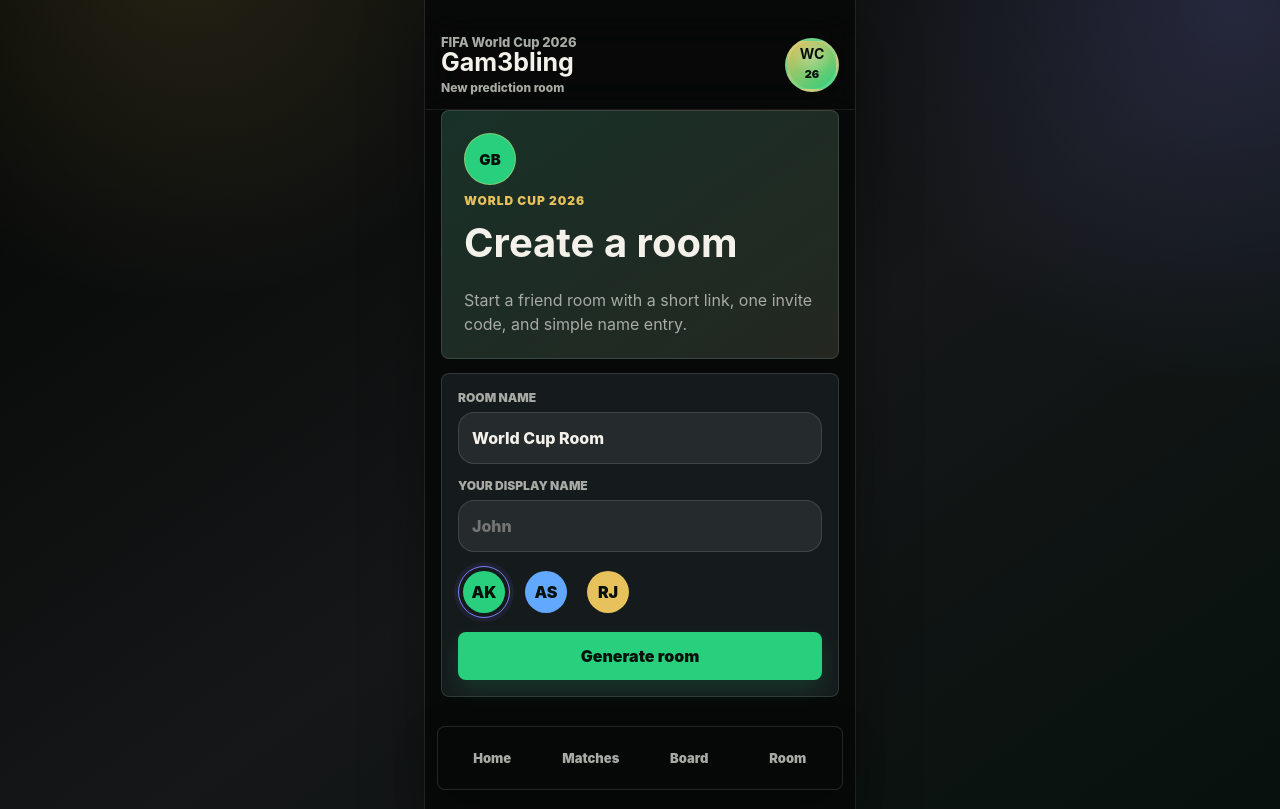
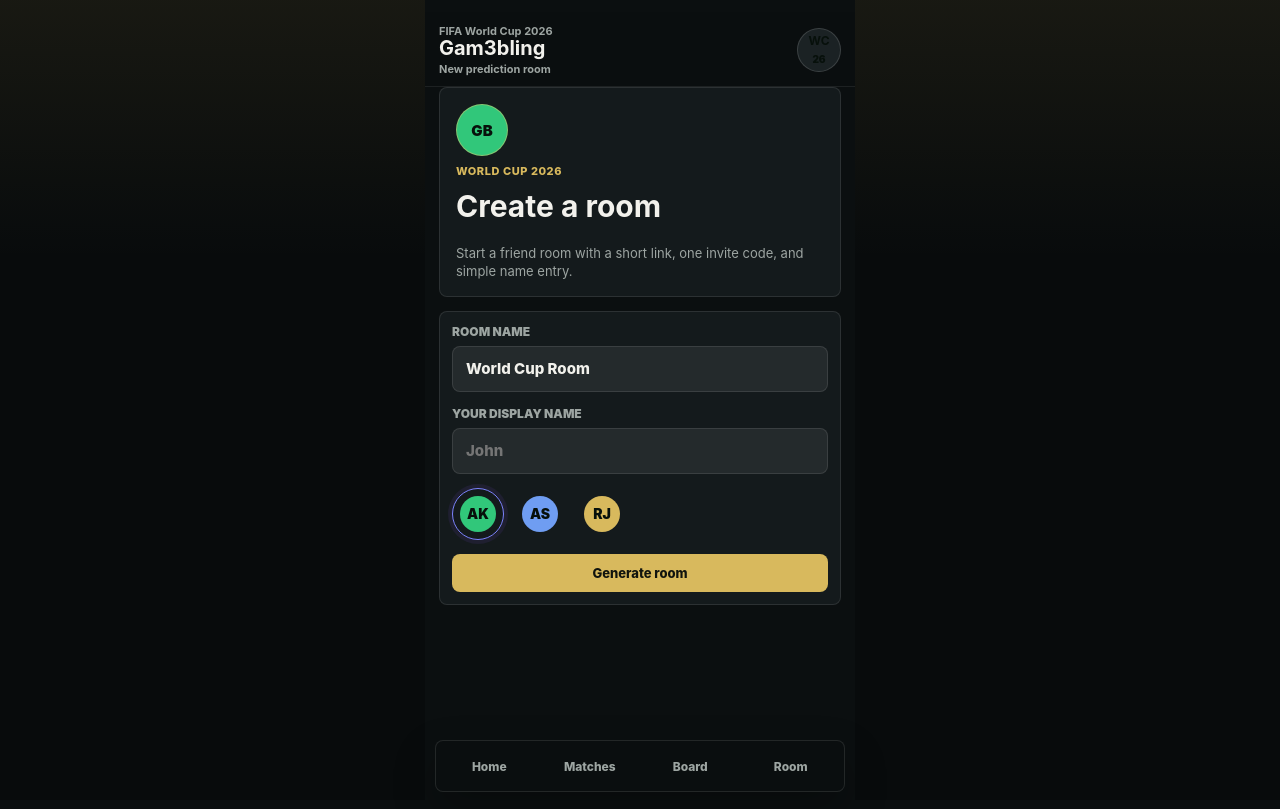
Before and after one commit to aman-ankur/gam3bling, a Next.js app: page /new in a window 1280 px wide. Built offline with nearby package versions, Linux system fonts and the light colour scheme.

Commit message:
style: compact match room UI

```diff
--- a/app/globals.css
+++ b/app/globals.css
@@ -4054,3 +4054,551 @@
   color: #07100b;
   background: var(--gold);
 }
+
+/* Compact professional match-room refinement */
+:root {
+  --background: #0b0f10;
+  --surface: #141a1c;
+  --surface-strong: #1b2224;
+  --text: #f2f1ec;
+  --muted: #9da5a2;
+  --line: rgba(255, 255, 255, 0.1);
+  --field: #31c77a;
+  --green: #31c77a;
+  --gold: #d8b95d;
+  --red: #f05a55;
+  --blue: #6f9df2;
+  --purple: #7d83ff;
+  --purple-dark: #6970ee;
+  --teal: #2f9e8a;
+  --soft: #0b0f10;
+  --shadow: none;
+  --shadow-soft: none;
+}
+
+body {
+  background:
+    linear-gradient(180deg, rgba(216, 185, 93, 0.08), transparent 260px),
+    #080b0c;
+}
+
+.app-frame {
+  padding: 12px 14px calc(88px + env(safe-area-inset-bottom));
+  background-color: var(--background);
+  box-shadow: none;
+}
+
+.top-bar {
+  margin: -12px -14px 12px;
+  padding: 12px 14px 10px;
+  background: rgba(11, 15, 16, 0.92);
+}
+
+.top-bar h2 {
+  font-size: 20px;
+  line-height: 1.08;
+}
+
+.room-label,
+.header-subtitle {
+  font-size: 11px;
+  font-weight: 750;
+}
+
+.header-subtitle {
+  margin-top: 3px;
+}
+
+.tournament-badge {
+  width: 44px;
+  height: 44px;
+  border-width: 1px;
+  background: var(--surface-strong);
+}
+
+.tournament-badge strong {
+  font-size: 12px;
+}
+
+.tournament-badge span {
+  font-size: 10px;
+}
+
+.hero-card,
+.room-hub-hero,
+.join-room-panel,
+.room-shortcuts,
+.latest-result-hero,
+.post-result-hero,
+.ticket-meta,
+.match-card.featured .ticket-meta,
+.home-fixture .ticket-meta {
+  background-image: none;
+}
+
+.hero-card,
+.section-stack,
+.match-ticket,
+.projection-card,
+.form-card,
+.invite-card,
+.market-card,
+.receipt-card,
+.edit-prediction-panel,
+.prediction-receipt,
+.pick-card,
+.empty-state,
+.history-preview,
+.locked-summary,
+.lineup-summary,
+.member-grid li,
+.room-shortcut-card,
+.claim-card,
+.result-breakdown,
+.latest-return-card,
+.latest-result-movers-card,
+.latest-result-action {
+  background-color: var(--surface);
+  border-color: var(--line);
+}
+
+.hero-card {
+  padding: 16px;
+}
+
+.hero-card h1 {
+  font-size: 32px;
+  line-height: 1.04;
+}
+
+.hero-card p:last-child {
+  font-size: 13px;
+  line-height: 1.4;
+}
+
+.setup-hero h1 {
+  font-size: 30px;
+}
+
+.room-hub-hero {
+  gap: 10px;
+}
+
+.section-stack {
+  gap: 10px;
+  margin-top: 12px;
+  padding: 14px;
+}
+
+.section-heading h1,
+.section-heading h2 {
+  font-size: 18px;
+  line-height: 1.15;
+}
+
+.eyebrow {
+  margin-bottom: 5px;
+  color: var(--gold);
+  font-size: 11px;
+  font-weight: 850;
+  letter-spacing: 0.05em;
+}
+
+.status-chip,
+.live-chip,
+.pick-status,
+.points-pill {
+  min-height: 26px;
+  padding: 0 9px;
+  font-size: 11px;
+  font-weight: 850;
+}
+
+.hub-stats {
+  gap: 6px;
+}
+
+.hub-stats div,
+.room-shortcut-card dl div {
+  min-height: 50px;
+  padding: 8px;
+  border-radius: 8px;
+}
+
+.hub-stats span,
+.room-shortcut-card dt {
+  font-size: 10px;
+  font-weight: 800;
+}
+
+.hub-stats b,
+.room-shortcut-card dd {
+  font-size: 17px;
+}
+
+.ticket-meta,
+.match-card.featured .ticket-meta,
+.home-fixture .ticket-meta,
+.latest-result-hero,
+.post-result-hero {
+  background-color: #182123;
+}
+
+.ticket-meta {
+  min-height: 50px;
+  padding: 11px 12px;
+}
+
+.ticket-meta strong {
+  padding: 4px 8px;
+  font-size: 11px;
+  font-weight: 850;
+}
+
+.ticket-meta small {
+  font-size: 11px;
+  font-weight: 700;
+}
+
+.sport-card .ticket-meta span {
+  font-size: 16px;
+}
+
+.sport-card .sport-matchup {
+  grid-template-columns: minmax(0, 1fr) 58px minmax(0, 1fr);
+  gap: 4px;
+  padding: 16px 12px 10px;
+}
+
+.sport-team .team-name {
+  gap: 8px;
+}
+
+.sport-team .team-flag {
+  width: 54px;
+  min-width: 54px;
+  height: 54px;
+  font-size: 23px;
+}
+
+.sport-team .team-name > span:last-child {
+  font-size: 14px;
+  font-weight: 750;
+}
+
+.center-lock b {
+  font-size: 26px;
+}
+
+.center-lock small {
+  max-width: 62px;
+  font-size: 10px;
+  font-weight: 750;
+}
+
+.match-energy-bars {
+  gap: 8px;
+  margin: 0 12px 10px;
+}
+
+.match-energy-bars span {
+  height: 6px;
+}
+
+.match-card h3,
+.kickoff-line,
+.fixture-row,
+.match-action-row {
+  margin-right: 12px;
+  margin-left: 12px;
+}
+
+.match-card h3 {
+  margin-top: 12px;
+  font-size: 18px;
+}
+
+.match-action-row {
+  gap: 10px;
+  margin-top: 10px;
+  padding: 10px 0 12px;
+}
+
+.match-action-row small,
+.kickoff-line,
+.other-open-match-row small,
+.section-note,
+.locked-summary span {
+  font-size: 11px;
+  font-weight: 750;
+}
+
+.primary-button,
+.card-link,
+.edit-prediction-panel summary b,
+.other-open-match-row > span {
+  min-height: 38px;
+  border-radius: 8px;
+  color: #11140e;
+  background: var(--gold);
+  box-shadow: none;
+  font-size: 13px;
+  font-weight: 850;
+}
+
+.primary-button:hover,
+.card-link:hover,
+.primary-button[aria-busy="true"] {
+  color: #11140e;
+  background: #e0c46e;
+  box-shadow: none;
+}
+
+.card-link {
+  min-width: 96px;
+  padding: 0 13px;
+}
+
+.other-open-match-row {
+  min-height: 56px;
+  padding: 9px;
+  border-radius: 8px;
+}
+
+.other-open-match-row strong {
+  font-size: 12px;
+  font-weight: 800;
+}
+
+.other-open-match-row .team-flag {
+  width: 24px;
+  min-width: 24px;
+  height: 20px;
+  border-radius: 6px;
+  font-size: 13px;
+}
+
+.other-open-match-row > span {
+  min-width: 62px;
+  min-height: 34px;
+  font-size: 12px;
+}
+
+.match-back-link {
+  min-height: 36px;
+  margin-bottom: 8px;
+  padding: 0 12px;
+  font-size: 12px;
+}
+
+.match-hero h1 {
+  font-size: 28px;
+  line-height: 1.08;
+}
+
+.match-hero h1 .matchup-vs {
+  margin-left: 44px;
+  font-size: 17px;
+}
+
+.match-card h3 .team-flag,
+.match-hero h1 .team-flag {
+  width: 34px;
+  min-width: 34px;
+  height: 34px;
+  font-size: 17px;
+}
+
+.match-tab-list,
+.segmented-control {
+  padding: 4px;
+}
+
+.match-tab {
+  min-height: 36px;
+  font-size: 12px;
+  font-weight: 850;
+}
+
+.market-card,
+.form-card,
+.invite-card,
+.prediction-receipt,
+.edit-prediction-panel,
+.pick-card,
+.room-picks {
+  padding: 12px;
+}
+
+.market-card h2,
+.receipt-card h2 {
+  font-size: 16px;
+}
+
+.score-grid {
+  gap: 8px;
+}
+
+.score-grid label {
+  min-height: 108px;
+  padding: 11px;
+  border-radius: 8px;
+}
+
+.score-grid input {
+  min-height: 48px;
+  border-radius: 8px;
+  font-size: 28px;
+}
+
+.form-card input,
+.invite-recovery-form input {
+  min-height: 46px;
+  border-radius: 8px;
+  font-size: 15px;
+}
+
+.prediction-receipt {
+  gap: 10px;
+}
+
+.prediction-receipt h2 {
+  font-size: 16px;
+  line-height: 1.2;
+}
+
+.prediction-receipt p:not(.eyebrow) {
+  font-size: 11px;
+  font-weight: 750;
+}
+
+.prediction-receipt > span,
+.score-pill {
+  min-width: 48px;
+  min-height: 38px;
+  border-radius: 8px;
+  font-size: 20px;
+}
+
+.edit-prediction-panel summary {
+  min-height: 50px;
+  padding: 0 12px;
+  font-weight: 850;
+}
+
+.edit-prediction-panel .prediction-form {
+  padding: 0 10px 10px;
+}
+
+.room-picks .section-heading h2 {
+  font-size: 18px;
+}
+
+.pick-list {
+  gap: 8px;
+}
+
+.pick-card {
+  border-radius: 8px;
+  padding: 10px;
+}
+
+.pick-player {
+  grid-template-columns: 36px minmax(0, 1fr) auto;
+  gap: 9px;
+}
+
+.pick-player b {
+  font-size: 13px;
+  font-weight: 800;
+}
+
+.pick-player small {
+  font-size: 11px;
+  font-weight: 700;
+}
+
+.pick-score-summary strong {
+  font-size: 18px;
+}
+
+.avatar {
+  width: 36px;
+  height: 36px;
+  font-size: 14px;
+}
+
+.compact-leader-list li,
+.leaderboard-list li,
+.result-movers li,
+.breakdown-row {
+  min-height: 58px;
+  padding: 10px;
+  border-radius: 8px;
+}
+
+.leaderboard-list {
+  gap: 8px;
+}
+
+.leaderboard-list li {
+  grid-template-columns: 22px 36px minmax(0, 1fr) auto;
+}
+
+.leaderboard-list strong {
+  font-size: 16px;
+}
+
+.leader-meta b {
+  font-weight: 800;
+}
+
+.leader-meta small {
+  font-size: 11px;
+  font-weight: 700;
+}
+
+.scoring-guide {
+  border-radius: 8px;
+}
+
+.football-pitch {
+  height: 380px;
+}
+
+.lineup-player-row,
+.stat-comparison {
+  border-radius: 8px;
+}
+
+.bottom-nav {
+  right: 10px;
+  bottom: 8px;
+  left: 10px;
+  width: min(410px, calc(100% - 20px));
+  padding: 6px;
+  border-radius: 8px;
+  background: rgba(11, 15, 16, 0.96);
+}
+
+.bottom-nav a {
+  min-height: 38px;
+  border-radius: 7px;
+  font-size: 12px;
+  font-weight: 800;
+}
+
+@media (max-width: 420px) {
+  .post-result-hero h2,
+  .latest-result-hero h2 {
+    font-size: 28px;
+  }
+
+  .result-score-title {
+    font-size: 21px;
+  }
+
+  .breakdown-row strong {
+    font-size: 15px;
+  }
+}
```
Also changed, not shown: 2 other files (tests, documents, lock files or other folders).
